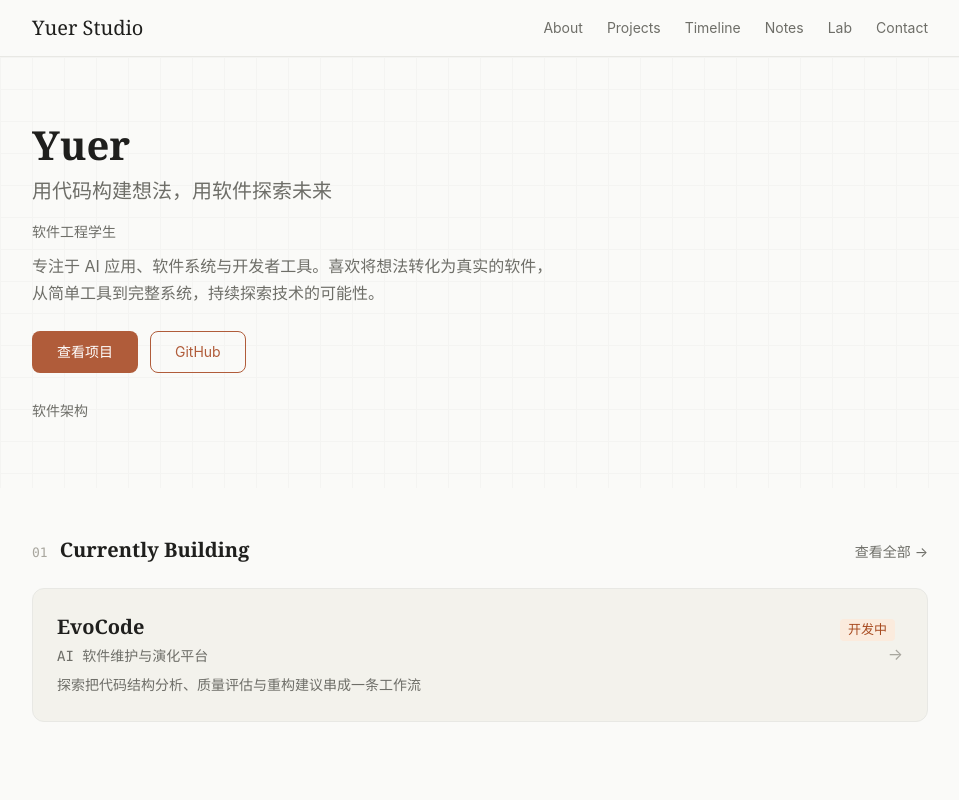
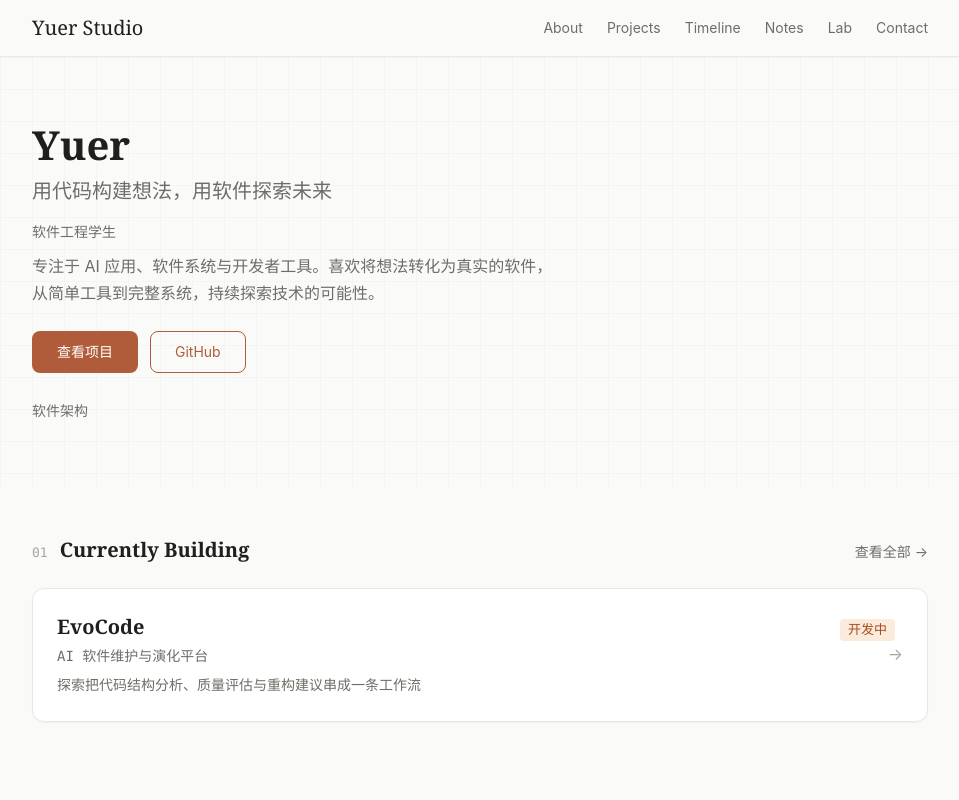
Before and after one commit to anyuer678/yuer.dev, a Vue app: page / in a window 1280 px wide. Shown: the top 800 px of the page, without its empty margins (160-1119 px from the left). Built offline with nearby package versions, Linux system fonts and the light colour scheme.

Commit message:
﻿style(home): Currently Building 卡片与 ProjectCard 画风统一
灰底无阴影改为白底 + shadow-card，hover 阴影/位移与项目卡一致

```diff
--- a/src/pages/Home.vue
+++ b/src/pages/Home.vue
@@ -70,9 +70,10 @@ import { site, featuredProjects, recentNotes } from '@/utils/content.js'
   position: relative; /* ::after 箭头定位基准 */
   padding: var(--space-6);
   padding-right: var(--space-8);
-  background: var(--color-surface-muted);
+  background: var(--color-surface);
   border: var(--border-default);
   border-radius: var(--radius-lg);
+  box-shadow: var(--shadow-card); /* 与 ProjectCard 画风一致 */
   transition:
     box-shadow var(--dur-fast) var(--ease-standard),
     transform var(--dur-fast) var(--ease-standard);
```
